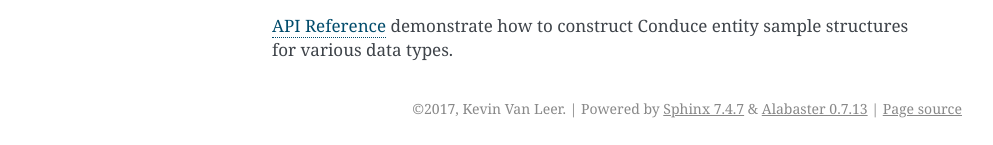
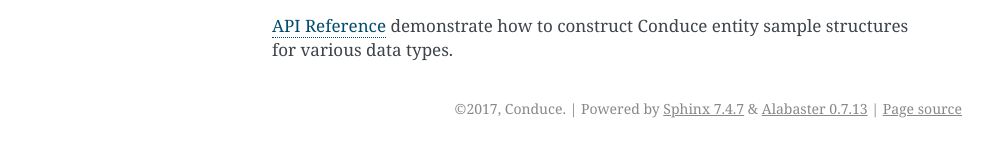
Before and after one commit to ConduceInc/conduce-python-api, a Sphinx documentation site: the page built from doc/source/index.rst, in a window 1280 px wide. Shown: the part 1355-1500 px from the top of the page, without its empty margins (148-1141 px from the left). Built offline with Sphinx 7.4.7, drawn with Linux system fonts in a browser that asks for light colours; formulas are drawn with MathJax 3.

Commit message:
Specify Conduce as docs copyright owner

```diff
--- a/doc/source/conf.py
+++ b/doc/source/conf.py
@@ -56,7 +56,7 @@ master_doc = 'index'
 
 # General information about the project.
 project = u'Conduce Python API'
-copyright = u'2017, Kevin Van Leer'
+copyright = u'2017, Conduce'
 author = u'Kevin Van Leer'
 
 # The version info for the project you're documenting, acts as replacement for
```
